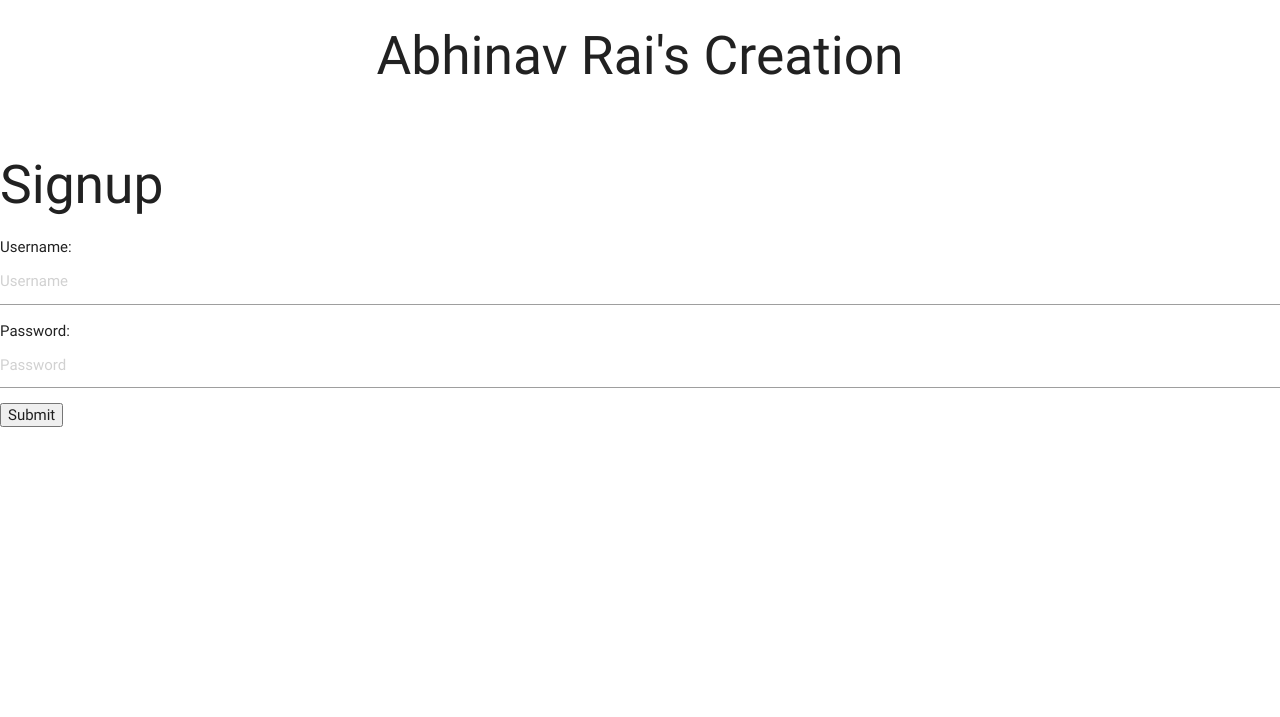
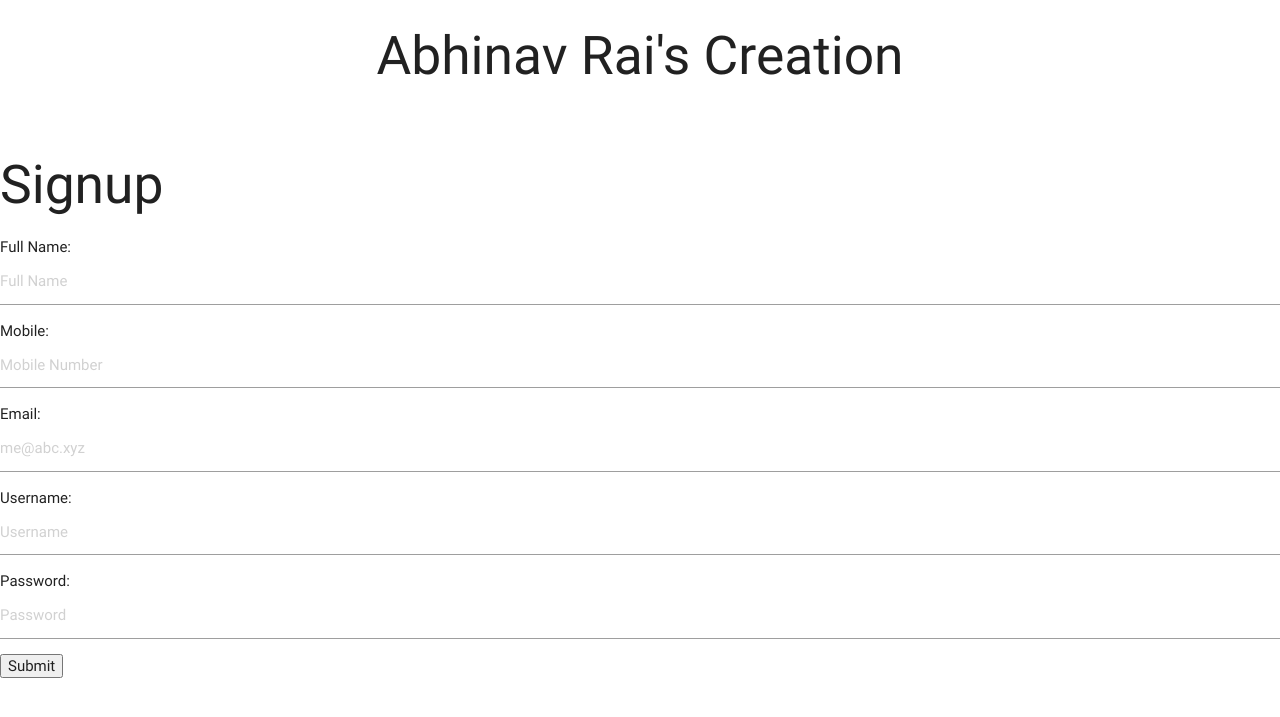
Before and after one commit to theflyingmantis/Company-crm, a Flask app: page /signup in a window 1280 px wide. Shown: the top 717 px of the page. Run offline with Flask 2, Linux system fonts and the light colour scheme; some libraries are stand-ins or nearby versions.

Commit message:
Sign up form updated.

```diff
--- a/main.py
+++ b/main.py
@@ -73,6 +73,7 @@ def login():
 		password=request.form['password']
 		if(db.people.find({'name':name,'password':password}).count()>=1):
 			session['logged']=True
+			session['name'] = name
 			#flash('Logged in')
 			return redirect(url_for('user',name=name))#********************************name by POST
 		else:
@@ -114,7 +115,9 @@ def admin_main():
 @login_required
 @nocache
 def user():
-	name=request.args.get('name')
+	name=request.args['name']
+	name=session['name']
+	#name=request.args.get('name')
 	a=db.people.find({'name':name})
 	#pwd=a.password
 	#See how to submit two forms. Change in Arguments..***************************************************
@@ -164,15 +167,16 @@ def signup():
 			return render_template('signup.html',title='signup',error=error,flash=flash1)
 		else:
 			flash('User signed up')
-			db.people.insert({'name':name,'password':request.form['password']})
+			db.people.insert({'name':name,'password':request.form['password'],'email':request.form['dlr_email'],'mob':request.form['mob']})
 			return redirect(url_for('home'))
 	return render_template('signup.html',title='signup',error=error,flash=flash1)
 
 @app.route("/update_comment")
 def update_comment():
 	comments1 = request.args.get('comment', type=str)
-	#comments1=comments1.replace('&nbsp;',' ')
-	#comments1=comments1.replace('<br>','\n')
+	comments1=comments1.replace('&nbsp;',' ')
+	comments1=comments1.replace('<br>','   ')
+	print comments1
 	id1=request.args.get('id')
 	db.data.update(
    	{ '_id': ObjectId(id1) },
--- a/templates/base.html
+++ b/templates/base.html
@@ -13,11 +13,7 @@
 {{message}}
 {%endfor%}</u>
 </strong>
+<script src="https://ajax.googleapis.com/ajax/libs/jquery/1.11.3/jquery.min.js"></script>
 <script type="text/javascript" src="{{url_for('static',filename='js/materialize.js')}}"></script>
-<script>
-	$(document).ready(function() {
-    $('select').material_select();
-});
-</script>
 </body>
 </html>
--- a/templates/signup.html
+++ b/templates/signup.html
@@ -2,8 +2,11 @@
 {% block content %}
 <h2>Signup</h2>
 <form action="" method="POST" id="signupform">
-Username: <input type = 'text' name='username' placeholder="Username" id = 'username'><br>
-	Password: <input type = 'password' name='password' placeholder="Password" id = 'password'><br>
+Full Name:<input type = 'text' name='full_name' placeholder="Full Name" id = 'full_name' required><br>
+Mobile:<input type = 'text' name='mob' placeholder="Mobile Number" id = 'mob' required><br>
+Email:<input type = 'email' name='dlr_email' placeholder="me@abc.xyz" id = 'dlr_email' required><br>
+Username: <input type = 'text' name='username' placeholder="Username" id = 'username' required><br>
+	Password: <input type = 'password' name='password' placeholder="Password" id = 'password' required><br>
 	<input type="submit" value="Submit">
 </form>
 {% if flash %}
--- a/templates/user.html
+++ b/templates/user.html
@@ -80,6 +80,10 @@ myfunc2();
 function comment()
 {
 	var comment1=this.innerHTML;
+	//comment1= comment1.replace(/&nbsp;/g, " ");
+	//comment1= comment1.replace(/<br>/g, "	");
+	//comment1 = comment1.replace("&nbsp;", " ");
+	//comment1 = comment1.replace("<br>", "    ");
 	alert(comment1);
 	var id1=this.id;
 
```
